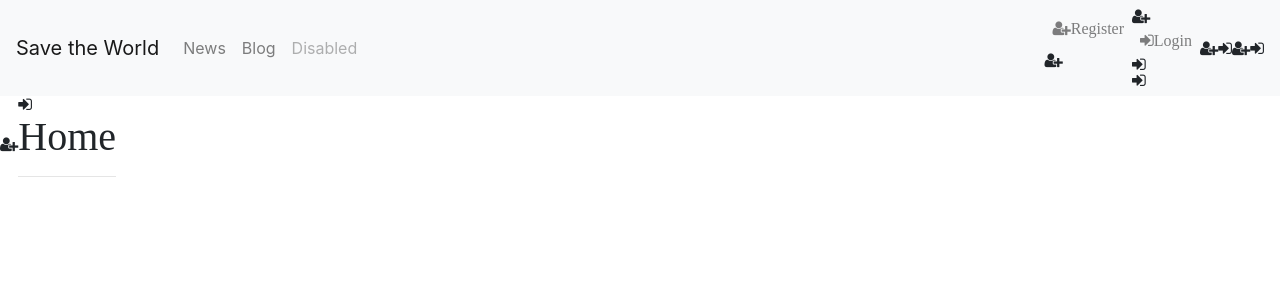
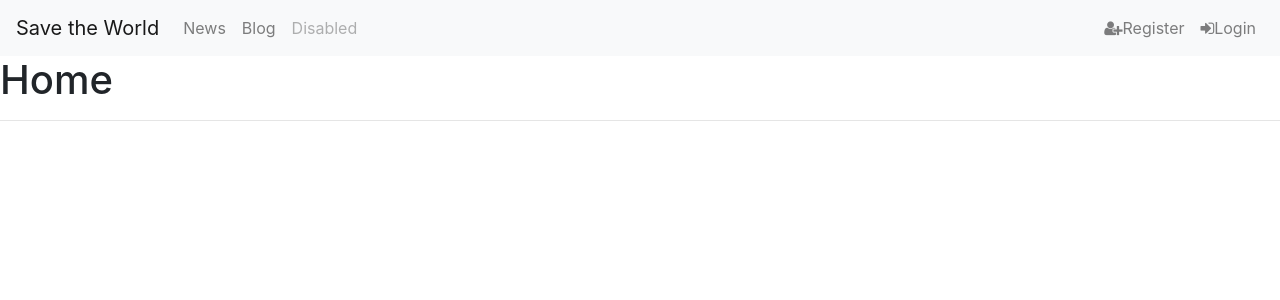
Before and after one commit to Narshe1412/Code-Institute-Django-Project, a Django app: page / in a window 1280 px wide. Shown: the top 300 px of the page. Run offline with Django 3.2, Linux system fonts and the light colour scheme; some libraries are stand-ins or nearby versions.

Commit message:
Fixed missing closing tag for icons

```diff
--- a/templates/base.html
+++ b/templates/base.html
@@ -51,12 +51,12 @@
                 {% if user.is_authenticated %}
                 <li class="nav-item"><a class="nav-link" href="#"><i class="fa fa-user"></i>Profile</a>
                 </li>
-                <li class="nav-item"><a class="nav-link" href="{% url 'logout' %}"><i class="fa fa-sign-out">Logout</a>
+                <li class="nav-item"><a class="nav-link" href="{% url 'logout' %}"><i class="fa fa-sign-out"></i>Logout</a>
                 </li>
                 {% else %}
-                <li class="nav-item"><a class="nav-link" href="{% url 'registration' %}"><i class="fa fa-user-plus">Register</a>
+                <li class="nav-item"><a class="nav-link" href="{% url 'registration' %}"><i class="fa fa-user-plus"></i>Register</a>
                 </li>
-                <li class="nav-item"><a class="nav-link" href="{% url 'login' %}"><i class="fa fa-sign-in">Login</a>
+                <li class="nav-item"><a class="nav-link" href="{% url 'login' %}"><i class="fa fa-sign-in"></i>Login</a>
                 </li>
                 {% endif %}
             </ul>
```
